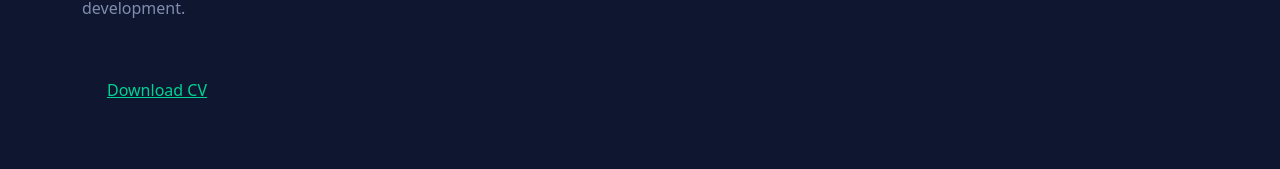
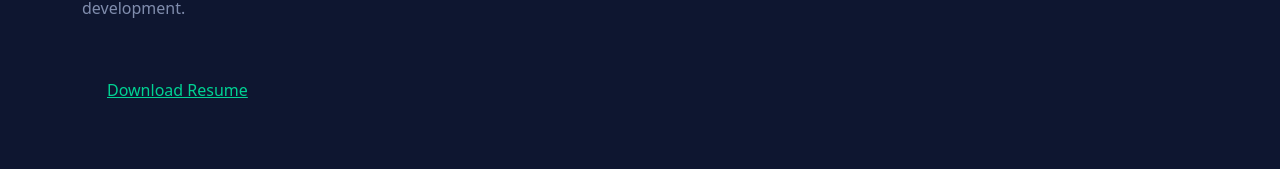
Before and after one commit to Rishabh-Gaud/portfolio, a Next.js app: page / in a window 1280 px wide. Shown: the part 499-668 px from the top of the page. Built offline with nearby package versions, Linux system fonts and the light colour scheme.

Commit message:
added resume feature

```diff
--- a/components/UI/Hero.jsx
+++ b/components/UI/Hero.jsx
@@ -31,7 +31,7 @@ const Hero = () => {
                 </button> */}
 
                 <button className="secondary__btn">
-                  <Link href="#">Download CV</Link>
+                  <Link target="_blank" href="https://drive.google.com/file/d/1QJryry-Pl9e-309kw0BD9CQAcLGgS5N_/view?usp=sharing">Download Resume</Link>
                 </button>
               </div>
             </div>
```
